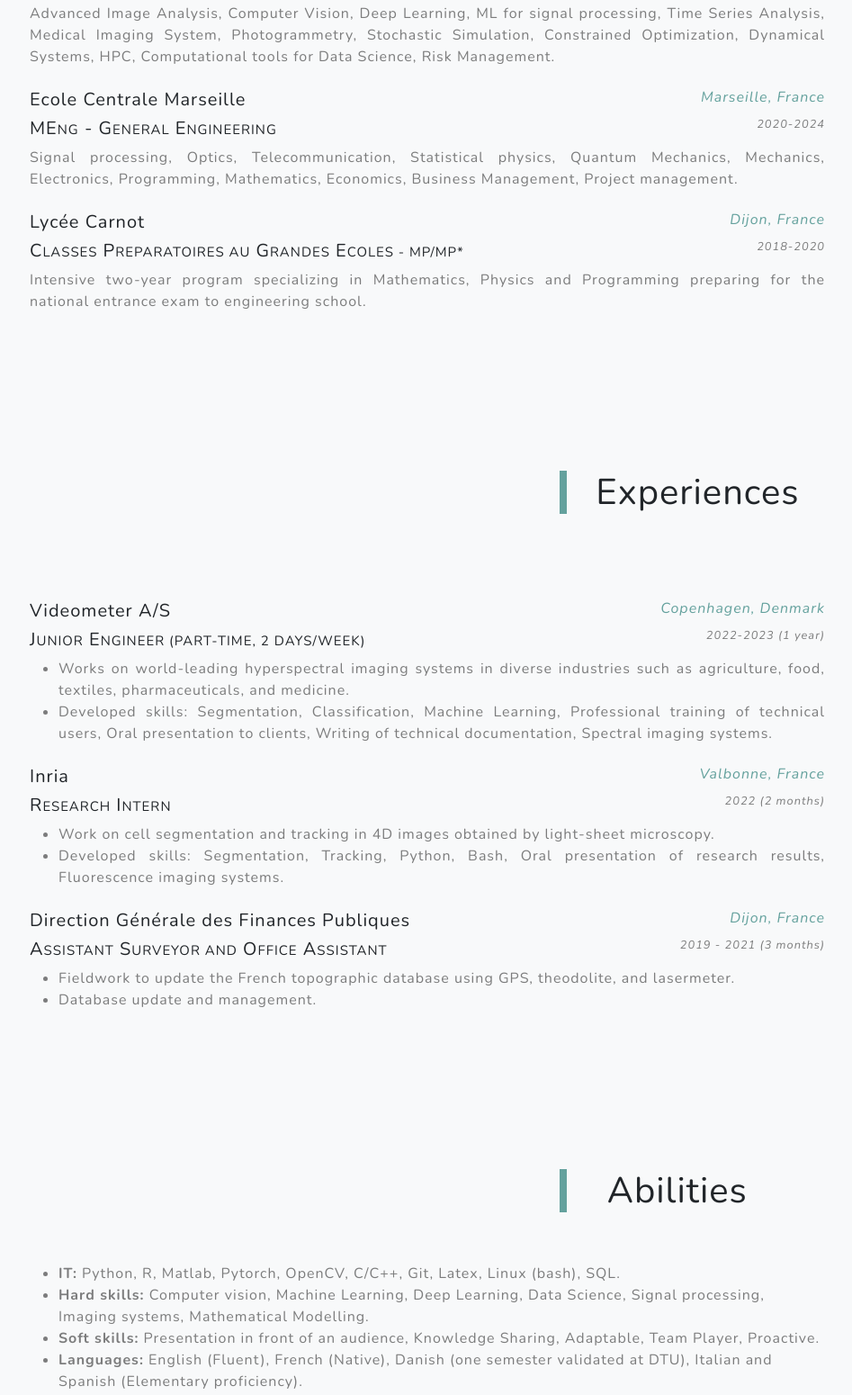
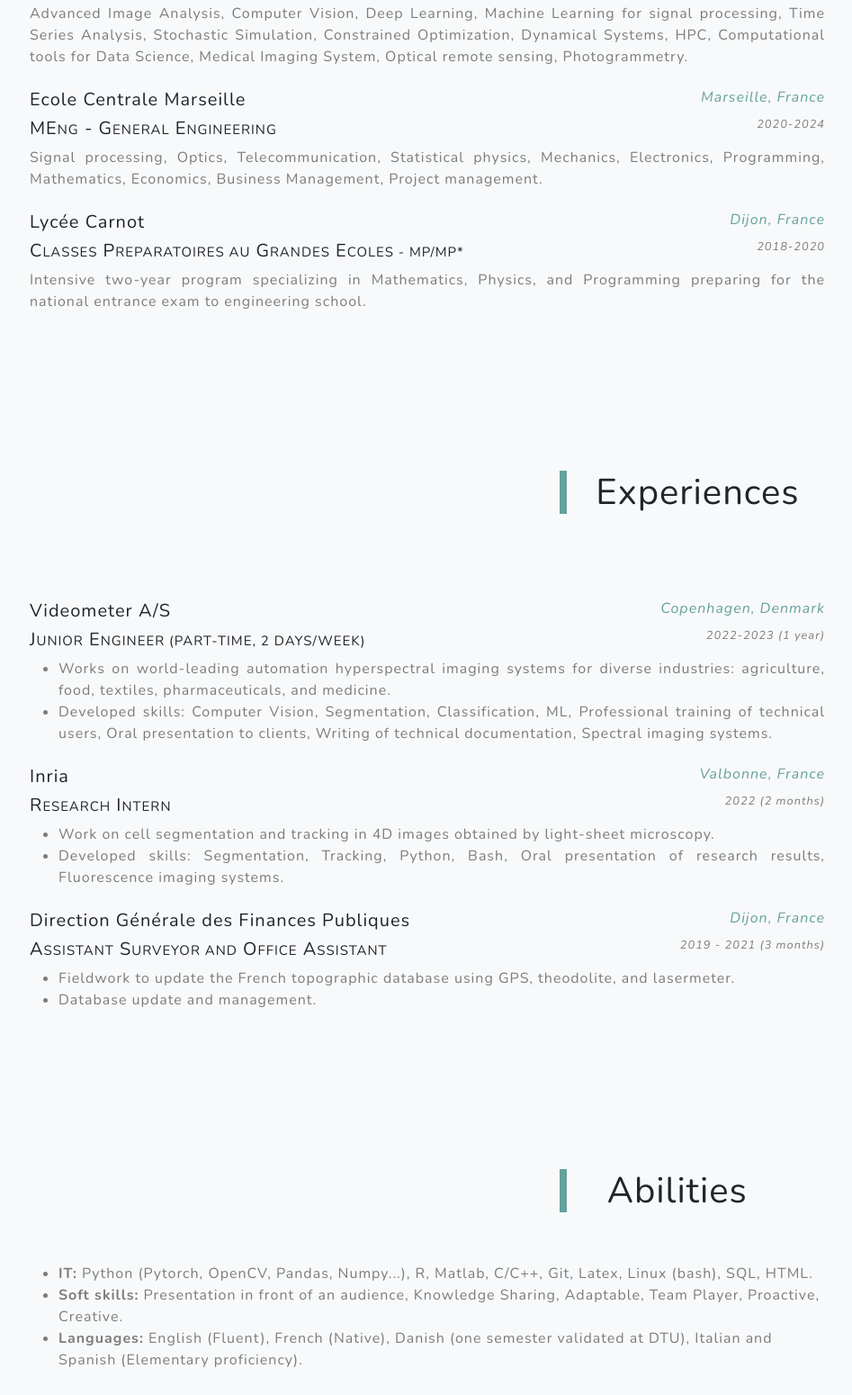
Before and after one commit to apollineblachet/apollineblachet.github.io, a plain HTML site: page index.html in a window 1280 px wide. Shown: the part 1539-3089 px from the top of the page at 90% size, without its empty margins (165-1112 px from the left). Drawn offline with nearby package versions, Linux system fonts and the light colour scheme.

Commit message:
update CV

```diff
--- a/index.html
+++ b/index.html
@@ -87,15 +87,15 @@
                 <!--  <h2 class="mb-4 fw-bolder text-dark"><span style="color:#64a19d">Edu</span>cation </h2>-->
                 <h5 class="text-dark">DTU - Technical University of Denmark <span class="cv-place fs-6 fw-lighter fst-italic" style="color:#64a19d;">Copenhagen, Denmark </span></h5>
                 <h5 class="text-dark fw-lighter">MS<small style="font-size: 75%">C</small> - M<small style="font-size: 75%">ATHEMATICAL</small> M<small style="font-size: 75%">ODELLING AND</small> C<small style="font-size: 75%">OMPUTATION</small> <span class="cv-place fs-7 fw-lighter fst-italic text-dark-50">2022-2024</span></h5>
-                <p class="mb-4 text-dark-50 justify-text">Advanced Image Analysis, Computer Vision, Deep Learning,  ML for signal processing, Time Series Analysis, Medical Imaging System, Photogrammetry, Stochastic Simulation, Constrained Optimization, Dynamical Systems, HPC, Computational tools for Data Science, Risk Management.</p>
+                <p class="mb-4 text-dark-50 justify-text">Advanced Image Analysis, Computer Vision, Deep Learning,  Machine Learning for signal processing, Time Series Analysis, Stochastic Simulation, Constrained Optimization, Dynamical Systems, HPC, Computational tools for Data Science, Medical Imaging System, Optical remote sensing, Photogrammetry.</p>
 
                 <h5 class="text-dark">Ecole Centrale Marseille <span class="cv-place fs-6 fw-lighter fst-italic" style="color:#64a19d;">Marseille, France </span></h5>
                 <h5 class="text-dark fw-lighter">ME<small style="font-size: 75%">NG</small> - G<small style="font-size: 75%">ENERAL</small> E<small style="font-size: 75%">NGINEERING</small><span class="cv-place fs-7 fw-lighter fst-italic text-dark-50">2020-2024</span></h5>
-                <p class="mb-4 text-dark-50 justify-text">Signal processing, Optics, Telecommunication, Statistical physics, Quantum Mechanics, Mechanics, Electronics, Programming, Mathematics, Economics, Business Management, Project management.</p>
+                <p class="mb-4 text-dark-50 justify-text">Signal processing, Optics, Telecommunication, Statistical physics, Mechanics, Electronics, Programming, Mathematics, Economics, Business Management, Project management.</p>
 
                 <h5 class="text-dark">Lycée Carnot <span class="cv-place fs-6 fw-lighter fst-italic" style="color:#64a19d;">Dijon, France </span></h5>
                 <h5 class="text-dark fw-lighter">C<small style="font-size: 75%">LASSES</small> P<small style="font-size: 75%">REPARATOIRES AU</small> G<small style="font-size: 75%">RANDES</small> E<small style="font-size: 75%">COLES - MP/MP*</small> <span class="cv-place fs-7 fw-lighter fst-italic text-dark-50">2018-2020</span></h5>
-                <p class="text-dark-50 justify-text">Intensive two-year program specializing in Mathematics, Physics and Programming preparing for the national entrance exam to engineering school.</p>
+                <p class="text-dark-50 justify-text">Intensive two-year program specializing in Mathematics, Physics, and Programming preparing for the national entrance exam to engineering school.</p>
             </div>
         </section>
         <!-- Exp -->
@@ -115,8 +115,8 @@
                 <h5 class="text-dark">Videometer A/S <span class="cv-place fs-6 fw-lighter fst-italic" style="color:#64a19d;">Copenhagen, Denmark </span></h5>
                 <h5 class="text-dark fw-lighter">J<small style="font-size: 75%">UNIOR</small> E<small style="font-size: 75%">NGINEER (PART-TIME, 2 DAYS/WEEK)</small> <span class="cv-place fs-7 fw-lighter fst-italic text-dark-50">2022-2023 (1 year)</span></h5>
                 <ul class="mb-4 text-dark-50 justify-text">
-                    <li>Works on world-leading hyperspectral imaging systems in diverse industries such as agriculture, food, textiles, pharmaceuticals, and medicine.</li>
-                    <li>Developed skills: Segmentation, Classification, Machine Learning, Professional training of technical users, Oral presentation to clients, Writing of technical documentation, Spectral imaging systems.</li>
+                    <li>Works on world-leading automation hyperspectral imaging systems for diverse industries: agriculture, food, textiles, pharmaceuticals, and medicine.</li>
+                    <li>Developed skills: Computer Vision, Segmentation, Classification, ML, Professional training of technical users, Oral presentation to clients, Writing of technical documentation, Spectral imaging systems.</li>
                 </ul>
 
                 <h5 class="text-dark">Inria <span class="cv-place fs-6 fw-lighter fst-italic" style="color:#64a19d;">Valbonne, France </span></h5>
@@ -171,9 +171,9 @@
 
                     <!-- <h2 class="mb-4 fw-bolder text-dark"><span style="color:#64a19d">Ski</span>lls</h2> -->
                     <ul class="text-dark-50">
-                        <li> <span class="fw-bolder">IT:</span> Python, R, Matlab, Pytorch, OpenCV, C/C++, Git, Latex, Linux (bash), SQL.</li>
-                        <li> <span class="fw-bolder">Hard skills:</span> Computer vision, Machine Learning, Deep Learning, Data Science, Signal processing, Imaging systems, Mathematical Modelling.</li>
-                        <li> <span class="fw-bolder">Soft skills:</span> Presentation in front of an audience, Knowledge Sharing, Adaptable, Team Player, Proactive.</li>
+                        <li> <span class="fw-bolder">IT:</span> Python (Pytorch, OpenCV, Pandas, Numpy...), R, Matlab, C/C++, Git, Latex, Linux (bash), SQL, HTML.</li>
+                        <!-- <li> <span class="fw-bolder">Hard skills:</span> Computer vision, Machine Learning, Deep Learning, Data Science, Signal processing, Imaging systems, Mathematical Modelling.</li> -->
+                        <li> <span class="fw-bolder">Soft skills:</span> Presentation in front of an audience, Knowledge Sharing, Adaptable, Team Player, Proactive, Creative.</li>
                         <li> <span class="fw-bolder">Languages:</span> English (Fluent), French (Native), Danish (one semester validated at DTU), Italian and Spanish (Elementary proficiency).</li>
                     </ul>
                 </div>
```
